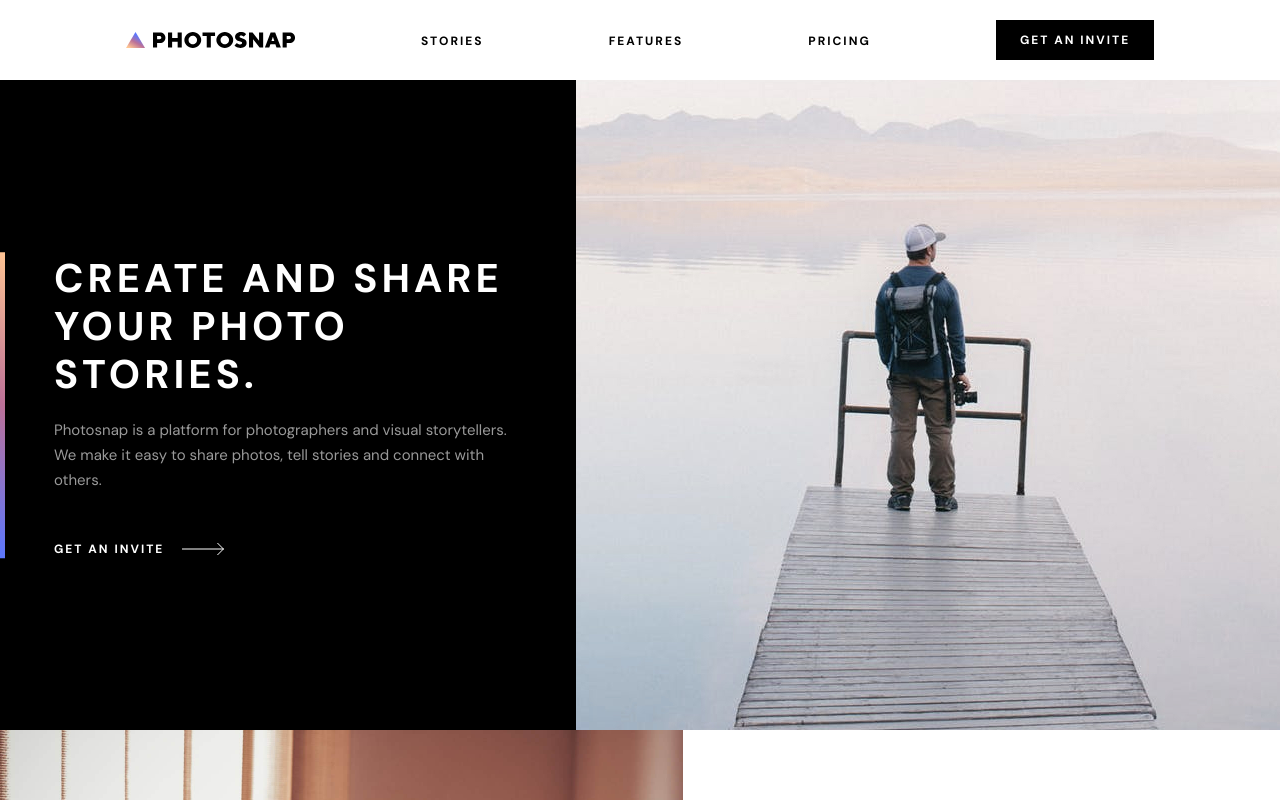
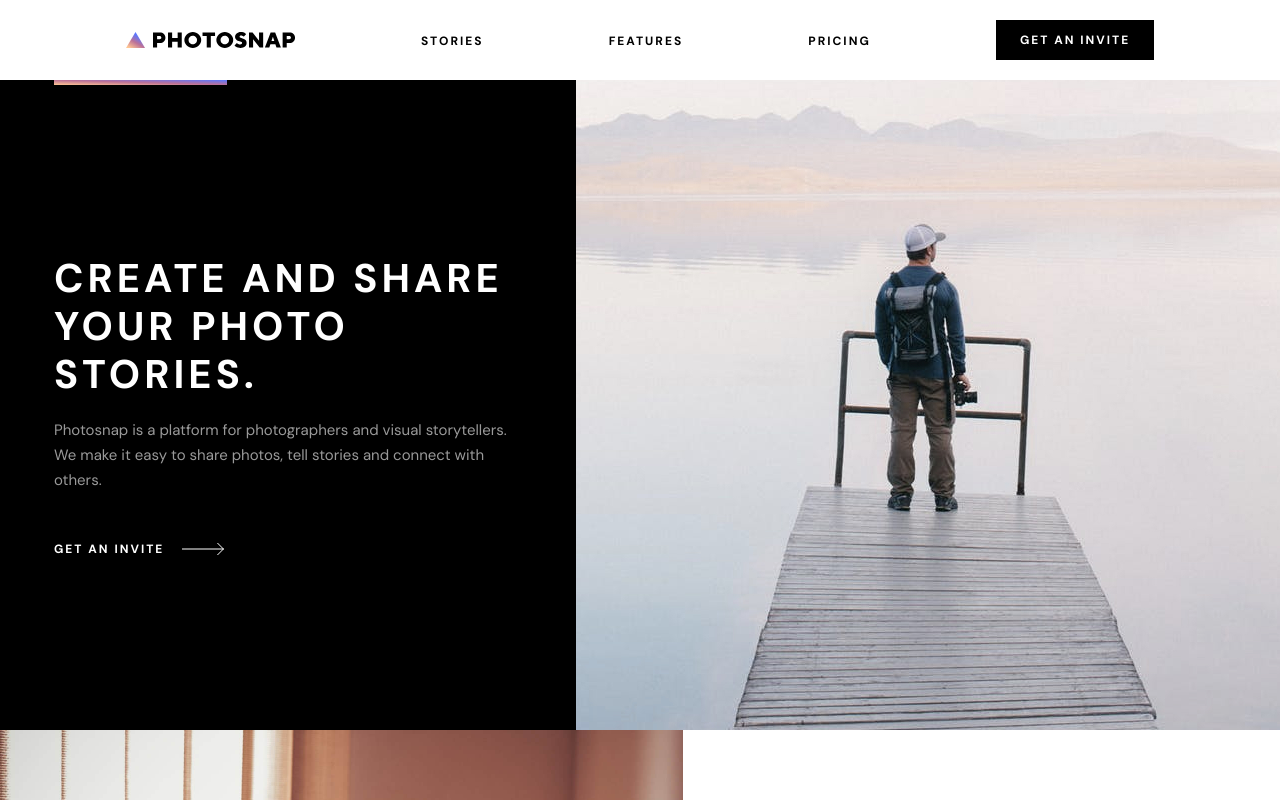
Before and after one commit to ding-09/photosnap, a React (Create React App) app: page / in a window 1280 px wide. Shown: the top 800 px of the page. Built offline with nearby package versions, Linux system fonts and the light colour scheme; the HTML template or start-up script is replaced by a standard one.

Commit message:
added border componet

```diff
--- a/src/components/Hero.js
+++ b/src/components/Hero.js
@@ -1,5 +1,6 @@
 import { StyledHero } from './Hero.styled';
 import { ArrowButton } from '../styles/Buttons';
+import MainBorder from './border'
 import Picture from './Picture';
 
 const Hero = ({
@@ -17,6 +18,7 @@ const Hero = ({
         <Picture imgs={heroImgs} />
       </figure>
       <div className='hero-text'>
+        <MainBorder />
         {stories && <p>Last Month's Featured Story</p>}
         <h1>{heroHeading}</h1>
         {stories && (
--- /dev/null
+++ b/src/components/border/index.js
@@ -0,0 +1,26 @@
+import styled from 'styled-components';
+
+const StyledBorder = styled.div`
+  position: absolute;
+  top: 0;
+  width: 100%;
+  max-width: 30%;
+  height: 0.5rem;
+  background: linear-gradient(
+    to bottom left,
+    rgb(var(--grd-blue)),
+    rgb(var(--grd-purple)),
+    rgb(var(--grd-orange))
+  );
+`;
+
+
+const MainBorder = () => {
+    return (
+        <StyledBorder>
+
+        </StyledBorder>
+    )
+}
+
+export default MainBorder
--- a/src/styles/GlobalStyle.js
+++ b/src/styles/GlobalStyle.js
@@ -18,12 +18,12 @@ const GlobalStyle = createGlobalStyle`
         /* MAIN COLORS */
         --pure-black: 0, 0, 0,;
         --light-grey: 223, 223, 223;
-        --pure-white: 255, 255, 255
+        --pure-white: 255, 255, 255;
 
         /* GRADIENT COLORS */
-        --grd-orange: 90, 119, 255;
+        --grd-blue: 90, 119, 255;
         --grd-purple: 188, 113, 152;
-        --grd-blue: 255, 197, 147;
+        --grd-orange: 255, 197, 147;
 
         /* TYPOGRAPHY */
         --fs-xsm: 1.2rem;
@@ -98,28 +98,6 @@ const GlobalStyle = createGlobalStyle`
         line-height: 4.8rem;
         letter-spacing: 0.4rem;
     }
-    .hero-border {
-        position: absolute;
-        top: 0;
-        width: 100%;
-        max-width: 30%;
-        height: 0.5rem;
-        background: linear-gradient(
-            45deg,
-            ${(props) => props.theme.gradientColors.orange},
-            ${(props) => props.theme.gradientColors.purple},
-            ${(props) => props.theme.gradientColors.blue}
-        );
-
-        /* MEDIA QUERIES */
-        @media (min-width: 768px) {
-            left: 0;
-            top: 50%;
-            transform: translateY(-50%);
-            width: 0.5rem;
-            min-height: 47%;
-        }
-    }
     .stories {
         display: flex;
         flex-direction: column;
```
Also changed, not shown: 1 other file (tests, documents, lock files or other folders).
